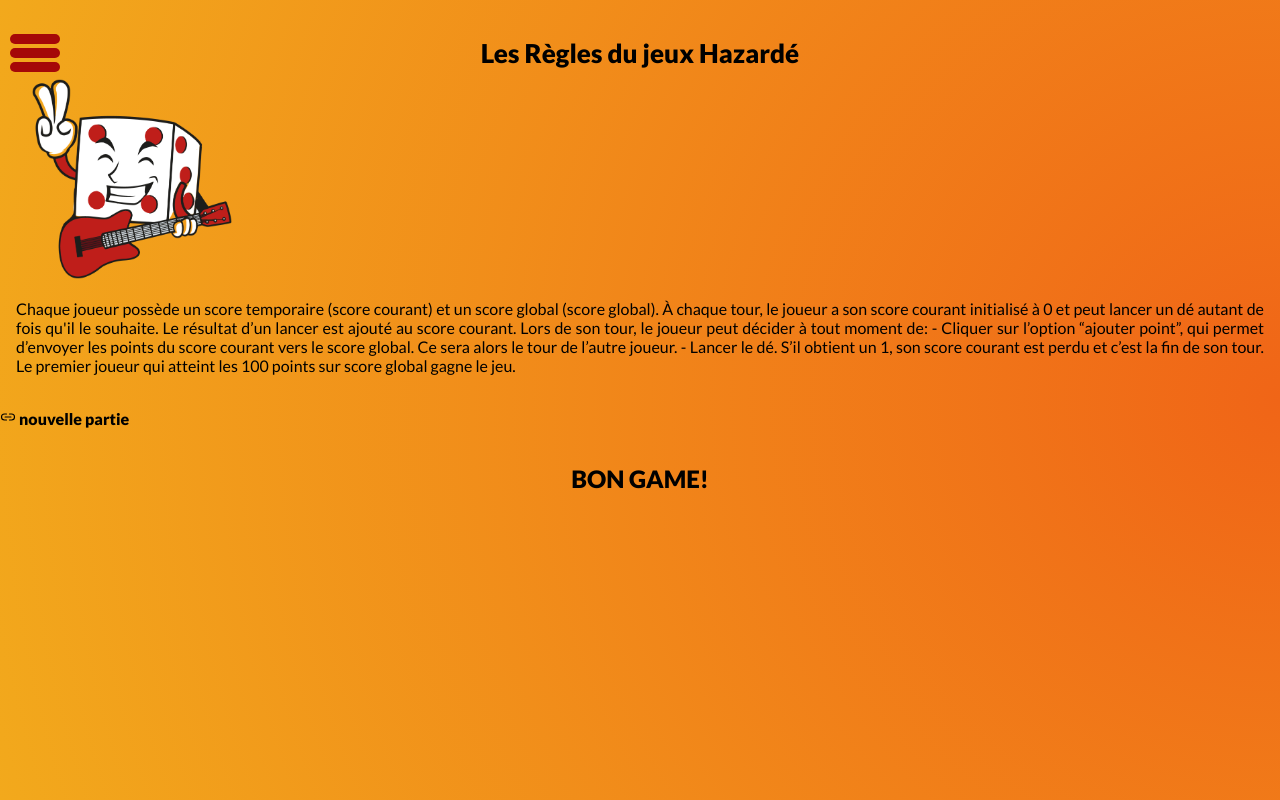
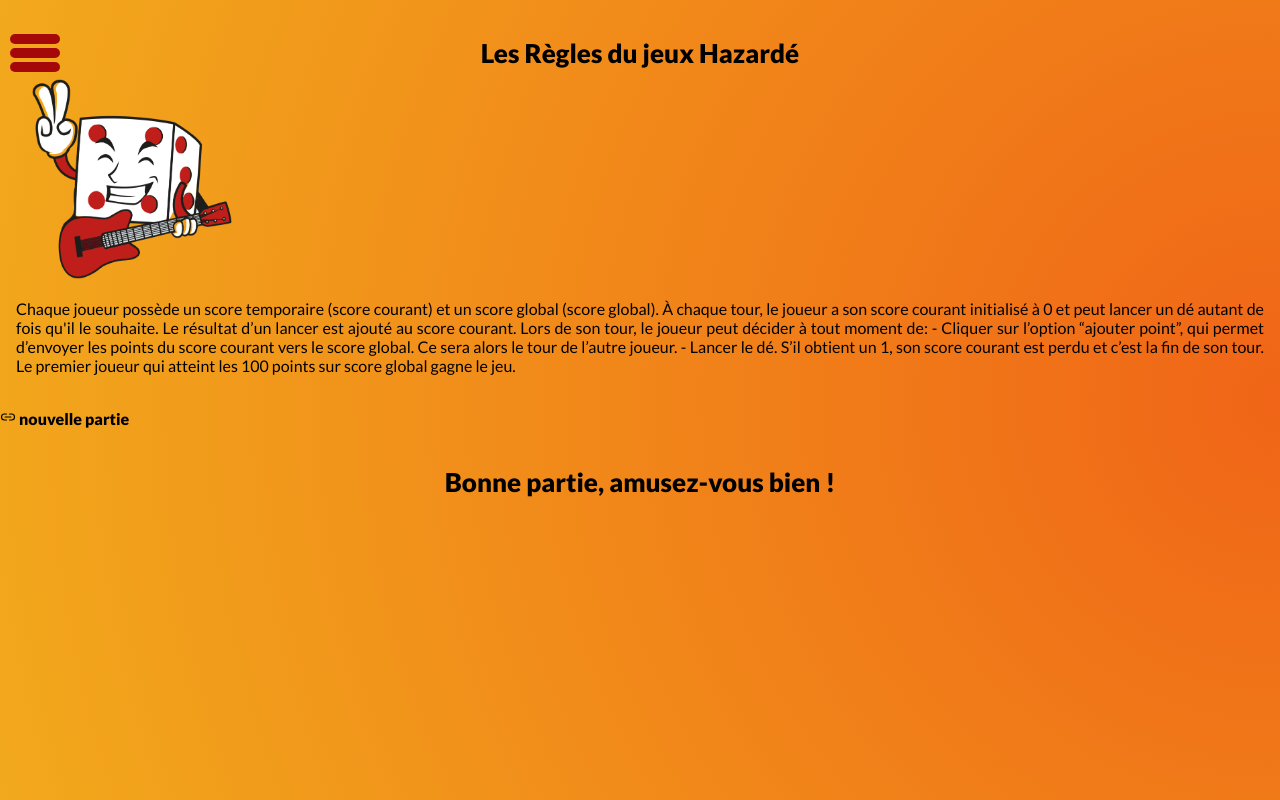
Before and after one commit to delphine5656/hazarde, a plain HTML site: page règle.html in a window 1280 px wide. Drawn offline with nearby package versions, Linux system fonts and the light colour scheme.

Commit message:
Update règle.html

```diff
--- a/règle.html
+++ b/règle.html
@@ -58,9 +58,9 @@
                 </div>
             </ion-row>
 
-            <ion-row>
+            <ion-row class="ion-padding ion-justify-content-center">
                 <ion-text color="danger">
-                    <h2 class="ion-text-center">BON GAME!</h2>
+                    <h1 class="ion-text-center">Bonne partie, amusez-vous bien !</h1>
                 </ion-text>
             </ion-row>
 
```
